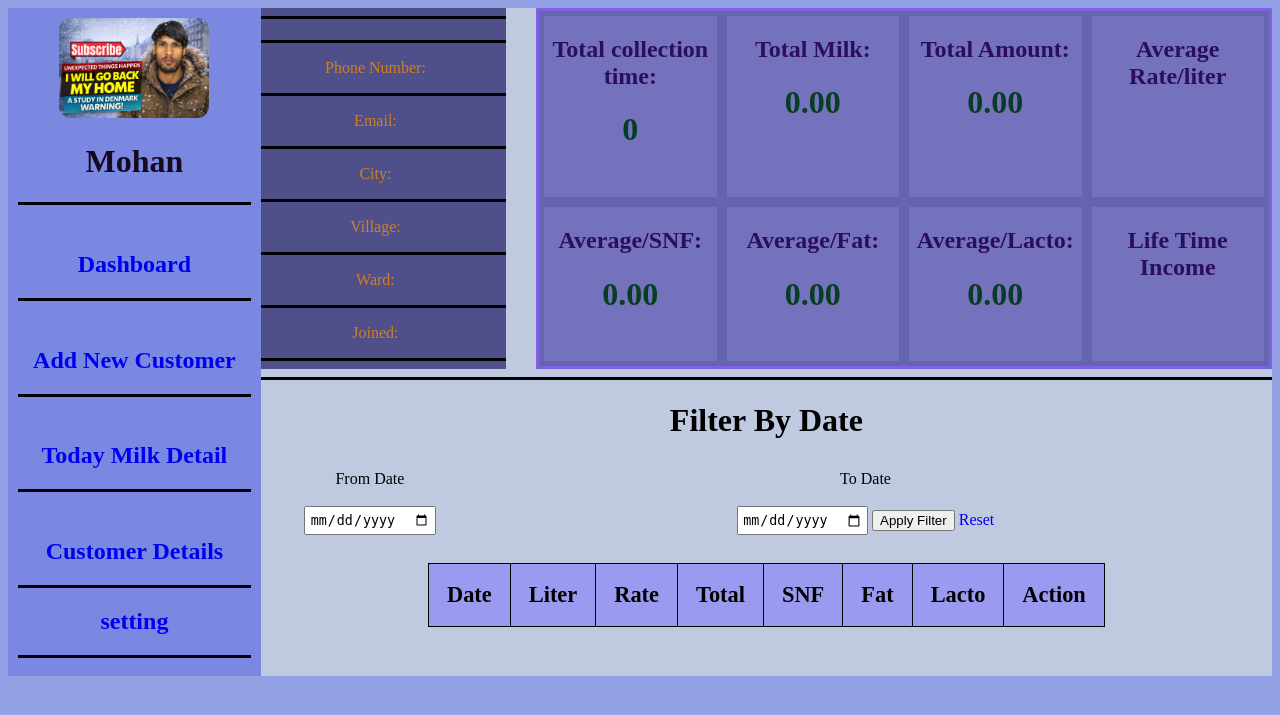
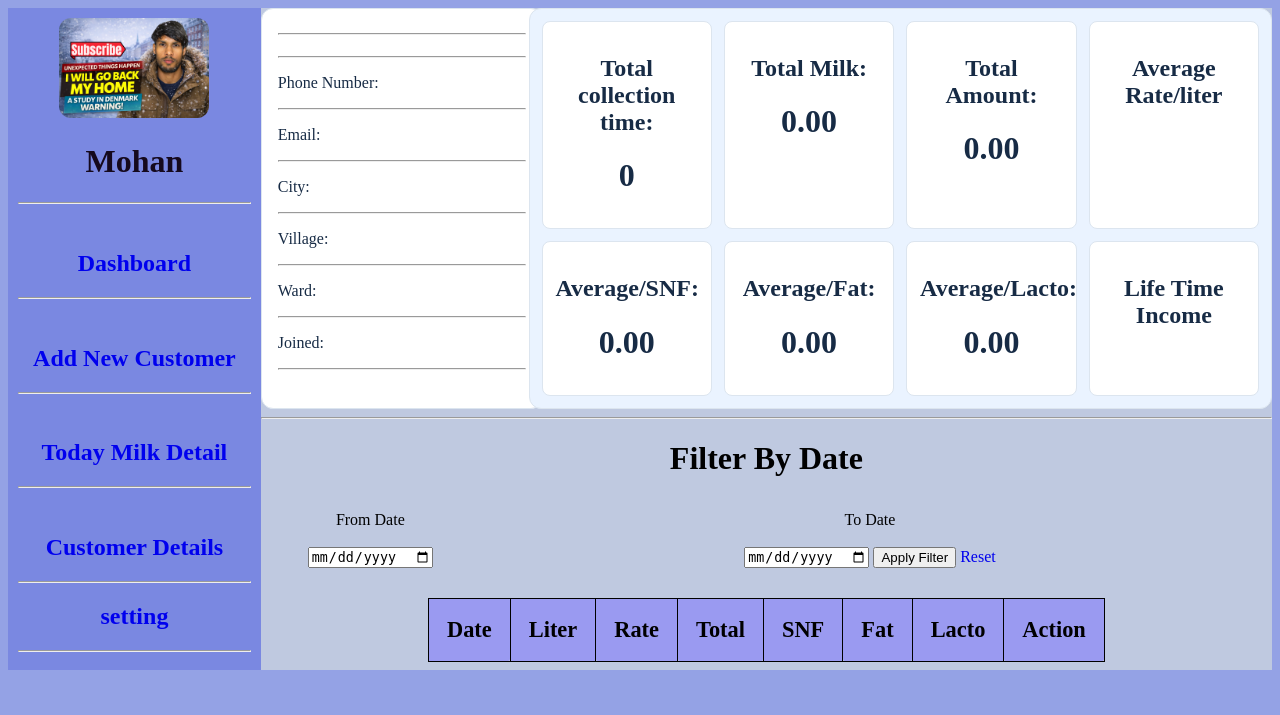
Before and after one commit to Mohankewat108/milk_management_system, a PHP site: page /customer/demo_customer.php in a window 1280 px wide. Shown: the top 715 px of the page. Run offline with PHP 8.4, Linux system fonts and the light colour scheme; tables that the repository leaves empty or names only in its code hold one stand-in row (values such as "Sample post"); lists and menus that the app fills with data are empty.

Commit message:
Align legacy customer/customer.css with DairyNexus UI tokens

```diff
--- a/customer/customer.css
+++ b/customer/customer.css
@@ -1,105 +1,12 @@
-body{
-    background-color: rgb(112, 112, 182);
-    display: flex;
-    justify-content: center;
-    align-items: center;
-
-    flex-direction: column;
-}
-
-hr {
-    border: none;
-    border-top: 3px solid rgb(2, 1, 7);
-}
-
-
-.customer-top-grid{
-    display: grid;
-    grid-template-columns: 1fr 3fr;
-    gap: 30px;
-    width: 100%;
-
-
-
-}
-
-.customer-detail{
-    background-color: rgb(79, 79, 137);
-    color: rgb(206, 128, 34);
-
-
-    width: 100%;
-    text-align: center;
-}
-
-
-.total-div{
-    color:rgb(22, 25, 46);
-    display: grid;
-    grid-template-columns: 1fr 1fr 1fr 1fr;
-    background-color: rgb(100, 100, 175);
-    border: 3px solid rgb(127, 97, 225);
-}
-
-.total-div h1{
-    color: rgb(7, 61, 36);
-}
-.total-div h2{
-    color: rgb(43, 15, 93);
-}
-
-.total-div-box{
-    background-color: rgb(180, 166, 242, 0.2);
-    margin: 5px;
-    text-align: center;
-
-}
-
-.filter-date-div{
-    display: grid;
-    grid-template-columns: 1fr 4fr ;
-    padding: 10px;
-    align-items: center;
-}
-
-.filter-date-div input{
-    padding: 3.5px;
-    gap: 5px;
-}
-
-table{
-    border-collapse: collapse;
-    margin: 0 auto;
-    font-size: 1.4rem;
-}
-.table_wrapper {
-    overflow-x: auto;
-    width: 100%;
-}
-
-
-td, th{
-    padding: 7px;
-    border: 1px solid black;
-    text-align: center;
-    border-radius: 2px;
-
-}
-
-th{
-    background-color: rgb(154, 154, 241);
-    padding: 18px;
-
-}
-
-td{
-    background-color: rgb(171, 163, 219);
-
-}
-h2 a {
-    text-decoration: none  ;
-}
-
-a {
-    text-decoration: none  ;
-}
+/* Legacy customer-page compatibility. New Django pages use /static/css/app.css. */
+.customer-top-grid { display:grid; grid-template-columns:minmax(220px,1fr) minmax(0,3fr); gap:1.25rem; width:100%; }
+.customer-detail { width:100%; padding:1rem; border:1px solid var(--color-border,#dce5ef); border-radius:var(--radius-md,.75rem); background:var(--color-surface,#fff); color:var(--color-ink,#172b45); text-align:left; }
+.total-div { display:grid; grid-template-columns:repeat(4,minmax(0,1fr)); gap:.75rem; padding:.75rem; border:1px solid var(--color-border,#dce5ef); border-radius:var(--radius-md,.75rem); background:var(--color-primary-soft,#eaf3ff); color:var(--color-ink,#172b45); }
+.total-div h1,.total-div h2 { color:var(--color-ink,#172b45); }
+.total-div-box { margin:0; padding:.8rem; border:1px solid var(--color-border,#dce5ef); border-radius:var(--radius-sm,.5rem); background:#fff; text-align:center; }
+.filter-date-div { display:grid; grid-template-columns:minmax(120px,1fr) minmax(0,4fr); gap:.75rem; align-items:center; padding:.75rem; }
+.table_wrapper { width:100%; overflow-x:auto; border:1px solid var(--color-border,#dce5ef); border-radius:var(--radius-md,.75rem); }
+.table_wrapper table { width:100%; border-collapse:collapse; font-size:.875rem; }
+.table_wrapper th,.table_wrapper td { padding:.7rem .8rem; border-bottom:1px solid #edf1f6; text-align:left; }
+.table_wrapper th { background:#f3f7fc; color:#52677f; }
+@media(max-width:767px){.customer-top-grid{grid-template-columns:1fr}.total-div{grid-template-columns:repeat(2,minmax(0,1fr))}.filter-date-div{grid-template-columns:1fr}}
```
